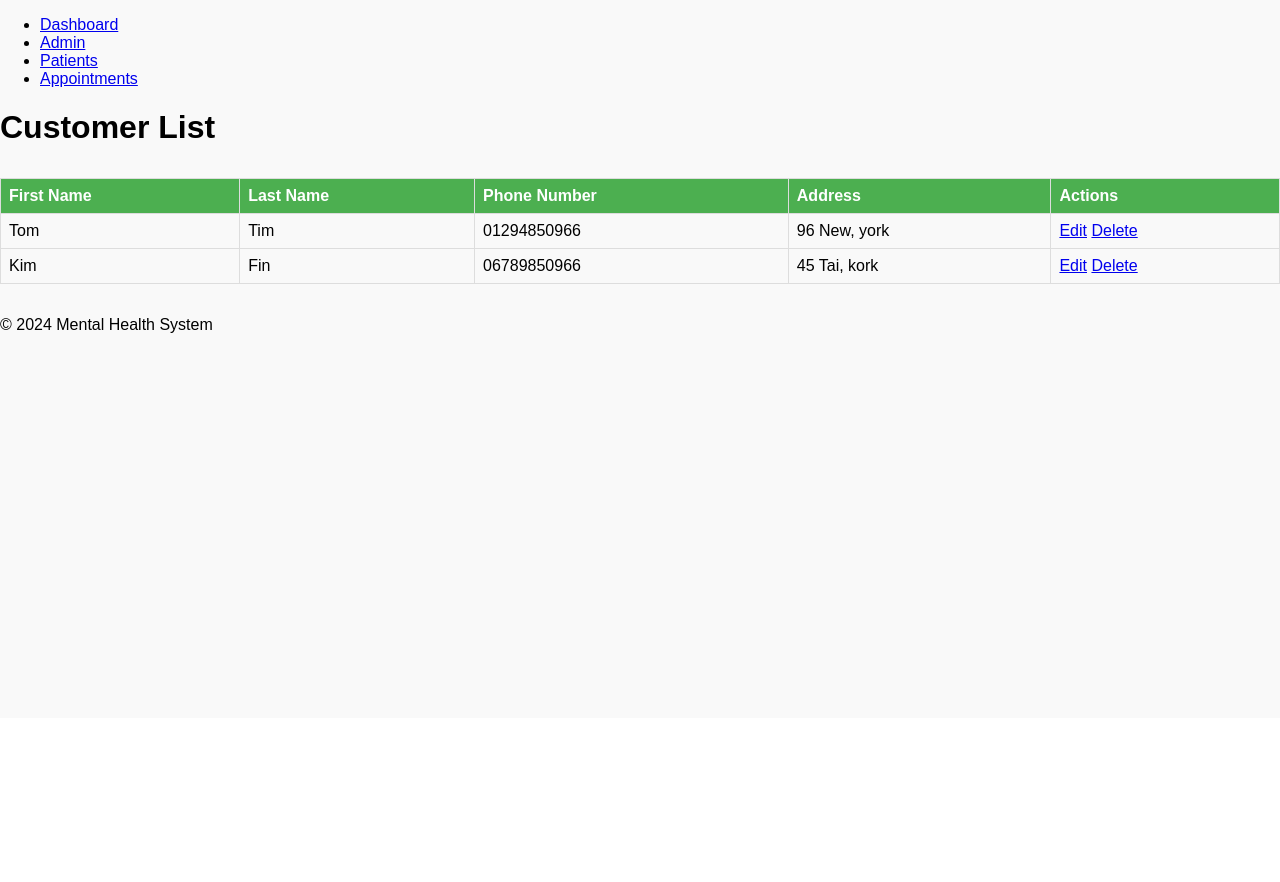
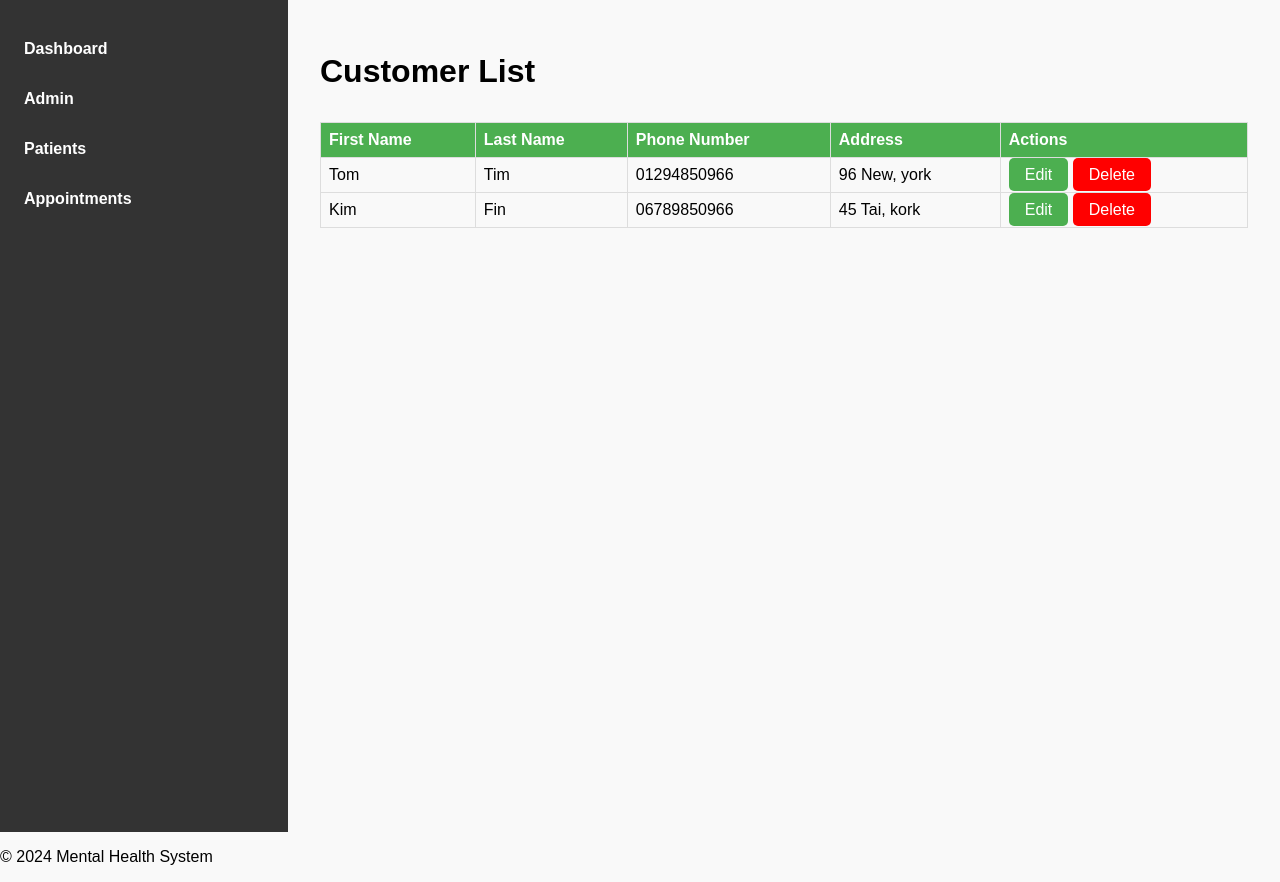
Before and after one commit to mikist23/mental_health_system, a Django app: page /customers/ in a window 1280 px wide. Shown: the part 82-964 px from the top of the page. Before the commit the page ends 415 px from the top, so only its background shows below. Run offline with Django 5.2, Linux system fonts and the light colour scheme; data comes from the database, SQL or seed files in the repository.

Commit message:
update on styles

```diff
--- a/mental_health_system/records_app/static/css/styles.css
+++ b/mental_health_system/records_app/static/css/styles.css
@@ -62,3 +62,64 @@ button {
 button:hover {
     background-color: #45a049;
 }
+
+
+
+
+
+
+/* Sidebar styling */
+.layout {
+    display: flex;
+}
+
+.sidebar {
+    width: 20%;
+    background-color: #333;
+    color: white;
+    height: 100vh;
+    padding: 1rem;
+}
+
+.sidebar ul {
+    list-style: none;
+    padding: 0;
+}
+
+.sidebar ul li {
+    margin: 1rem 0;
+}
+
+.sidebar ul li a {
+    text-decoration: none;
+    color: white;
+    font-weight: bold;
+    display: block;
+    padding: 0.5rem;
+}
+
+.sidebar ul li a:hover {
+    background-color: #575757;
+}
+
+.main-content {
+    flex-grow: 1;
+    padding: 2rem;
+}
+
+/* Buttons */
+.btn {
+    background-color: #4CAF50;
+    color: white;
+    text-decoration: none;
+    padding: 0.5rem 1rem;
+    border-radius: 5px;
+}
+
+.btn.danger {
+    background-color: red;
+}
+
+.btn:hover {
+    background-color: #45a049;
+}
```
